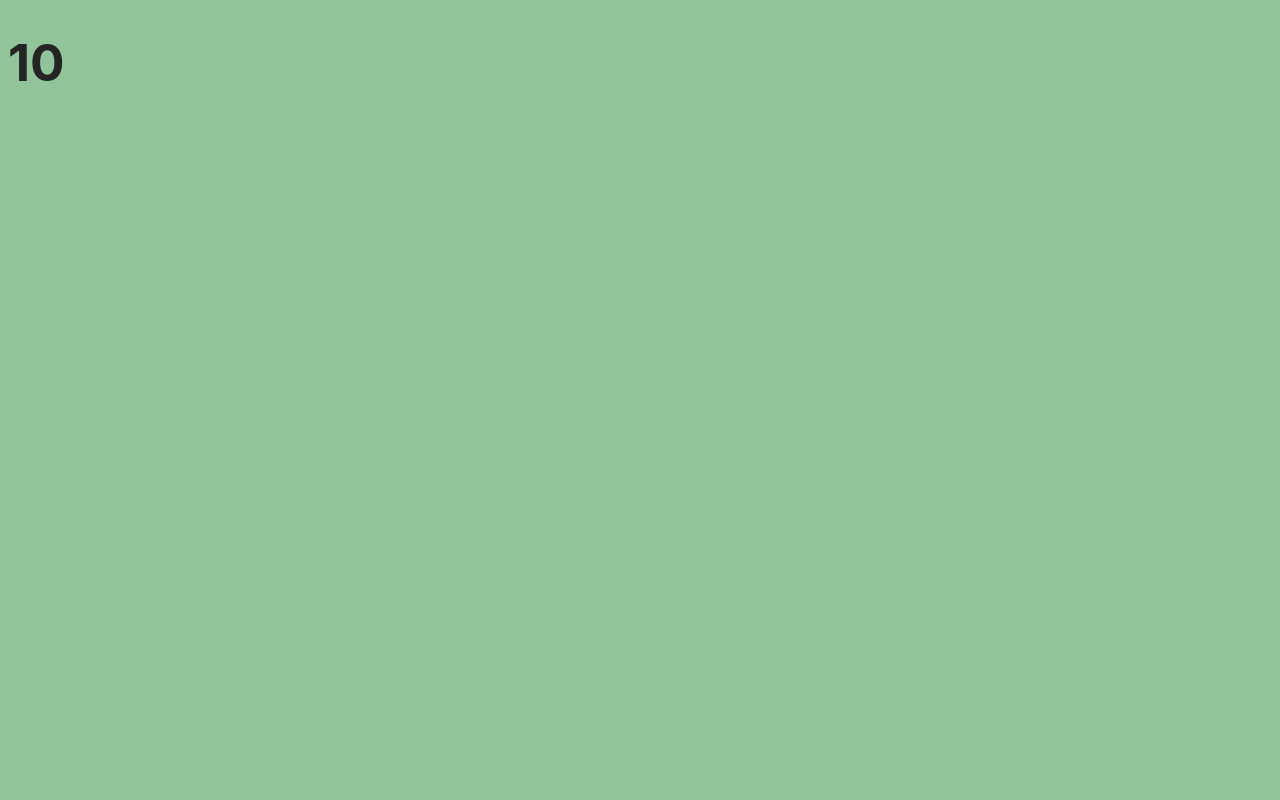
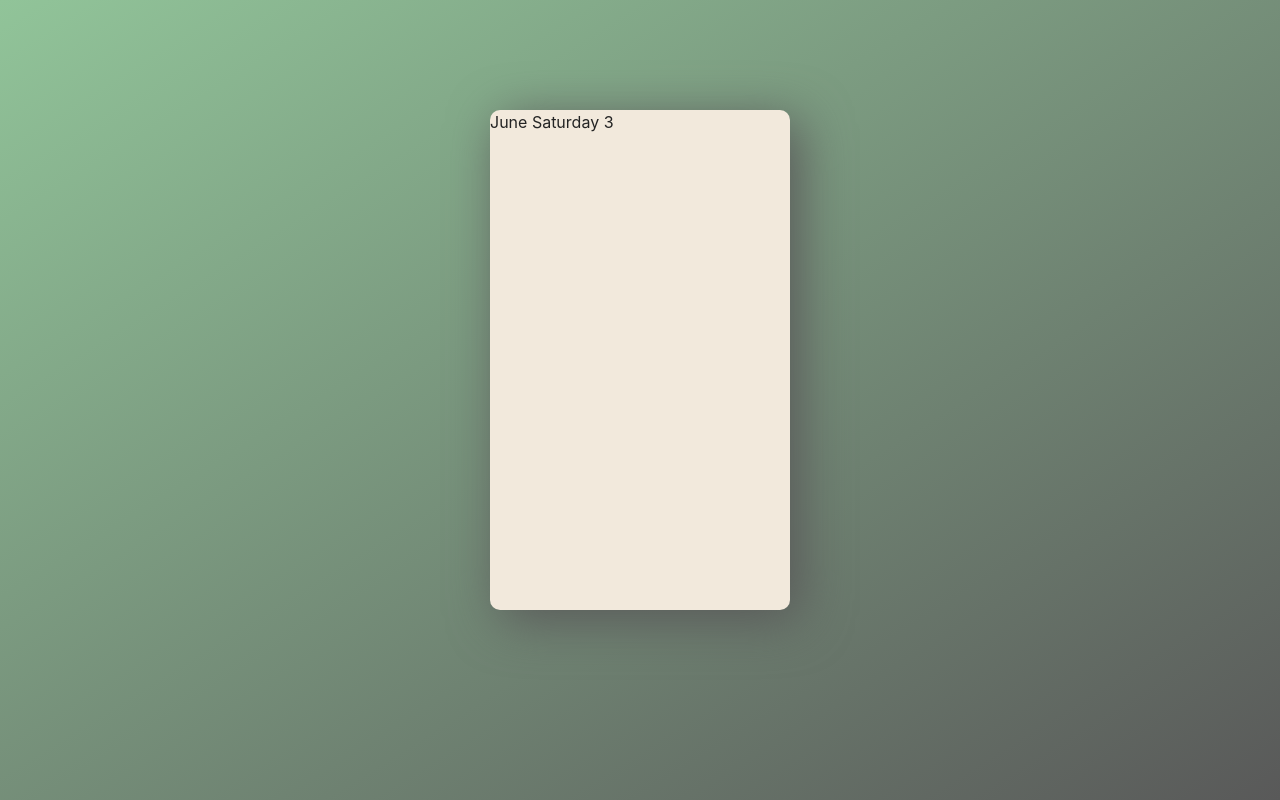
Before and after one commit to isildurrr1/todos-react, a React (Vite) app: page / in a window 1280 px wide. Built offline with nearby package versions, Linux system fonts and the light colour scheme.

Commit message:
add todo container

```diff
--- a/src/components/App.tsx
+++ b/src/components/App.tsx
@@ -1,9 +1,15 @@
 
 const App: React.FC = () => {
+  const date: Date  = new Date();
+  const days: string[] = ["Sunday", "Monday", "Tuesday", "Wednesday", "Thursday", "Friday", "Saturday"];
+  const months: string[] = ["January", "February", "March", "April", "May", "June", "July", "August", "September", "October", "November", "December"];
+  const monthNow: string = months[date.getMonth()];
+  const dayNow: string = days[date.getDay()];
+  const todaysDate: number = date.getDate();
   return (
-    <>
-      <h1>10</h1>
-    </>
+    <div className="todo">
+      <div className="todo__container">{monthNow} {dayNow} {todaysDate}</div>
+    </div>
   )
 }
 
--- a/src/index.sass
+++ b/src/index.sass
@@ -1,3 +1,4 @@
+@import url(./vendor/normalize.scss)
 // base colors
 $davys-gray: #595959
 $battleship-gray: #808f85
@@ -11,8 +12,28 @@
   line-height: 1.5
   font-weight: 400
   color: #242424
-  background-color: $celadon
+  background-image: linear-gradient(to bottom right, $celadon, $davys-gray)
+  width: 100%
+  height: 100%
 
 h1
   font-size: 3.2em
   line-height: 1.1
+
+.todo
+  position: fixed
+  top: 0
+  left: 0
+  width: 100%
+  height: 100%
+
+.todo__container
+  position: relative
+  top: 20%
+  left: 50%
+  transform: translate(-50%, -10%)
+  width: 300px
+  height: 500px
+  border-radius: 10px
+  box-shadow: 10px 10px 50px $davys-gray
+  background-color: $linen
--- /dev/null
+++ b/src/vendor/normalize.scss
@@ -0,0 +1,349 @@
+/*! normalize.css v8.0.1 | MIT License | github.com/necolas/normalize.css */
+
+/* Document
+   ========================================================================== */
+
+/**
+ * 1. Correct the line height in all browsers.
+ * 2. Prevent adjustments of font size after orientation changes in iOS.
+ */
+
+ html {
+  line-height: 1.15; /* 1 */
+  -webkit-text-size-adjust: 100%; /* 2 */
+}
+
+/* Sections
+   ========================================================================== */
+
+/**
+ * Remove the margin in all browsers.
+ */
+
+body {
+  margin: 0;
+}
+
+/**
+ * Render the `main` element consistently in IE.
+ */
+
+main {
+  display: block;
+}
+
+/**
+ * Correct the font size and margin on `h1` elements within `section` and
+ * `article` contexts in Chrome, Firefox, and Safari.
+ */
+
+h1 {
+  font-size: 2em;
+  margin: 0.67em 0;
+}
+
+/* Grouping content
+   ========================================================================== */
+
+/**
+ * 1. Add the correct box sizing in Firefox.
+ * 2. Show the overflow in Edge and IE.
+ */
+
+hr {
+  box-sizing: content-box; /* 1 */
+  height: 0; /* 1 */
+  overflow: visible; /* 2 */
+}
+
+/**
+ * 1. Correct the inheritance and scaling of font size in all browsers.
+ * 2. Correct the odd `em` font sizing in all browsers.
+ */
+
+pre {
+  font-family: monospace, monospace; /* 1 */
+  font-size: 1em; /* 2 */
+}
+
+/* Text-level semantics
+   ========================================================================== */
+
+/**
+ * Remove the gray background on active links in IE 10.
+ */
+
+a {
+  background-color: transparent;
+}
+
+/**
+ * 1. Remove the bottom border in Chrome 57-
+ * 2. Add the correct text decoration in Chrome, Edge, IE, Opera, and Safari.
+ */
+
+abbr[title] {
+  border-bottom: none; /* 1 */
+  text-decoration: underline; /* 2 */
+  text-decoration: underline dotted; /* 2 */
+}
+
+/**
+ * Add the correct font weight in Chrome, Edge, and Safari.
+ */
+
+b,
+strong {
+  font-weight: bolder;
+}
+
+/**
+ * 1. Correct the inheritance and scaling of font size in all browsers.
+ * 2. Correct the odd `em` font sizing in all browsers.
+ */
+
+code,
+kbd,
+samp {
+  font-family: monospace, monospace; /* 1 */
+  font-size: 1em; /* 2 */
+}
+
+/**
+ * Add the correct font size in all browsers.
+ */
+
+small {
+  font-size: 80%;
+}
+
+/**
+ * Prevent `sub` and `sup` elements from affecting the line height in
+ * all browsers.
+ */
+
+sub,
+sup {
+  font-size: 75%;
+  line-height: 0;
+  position: relative;
+  vertical-align: baseline;
+}
+
+sub {
+  bottom: -0.25em;
+}
+
+sup {
+  top: -0.5em;
+}
+
+/* Embedded content
+   ========================================================================== */
+
+/**
+ * Remove the border on images inside links in IE 10.
+ */
+
+img {
+  border-style: none;
+}
+
+/* Forms
+   ========================================================================== */
+
+/**
+ * 1. Change the font styles in all browsers.
+ * 2. Remove the margin in Firefox and Safari.
+ */
+
+button,
+input,
+optgroup,
+select,
+textarea {
+  font-family: inherit; /* 1 */
+  font-size: 100%; /* 1 */
+  line-height: 1.15; /* 1 */
+  margin: 0; /* 2 */
+}
+
+/**
+ * Show the overflow in IE.
+ * 1. Show the overflow in Edge.
+ */
+
+button,
+input { /* 1 */
+  overflow: visible;
+}
+
+/**
+ * Remove the inheritance of text transform in Edge, Firefox, and IE.
+ * 1. Remove the inheritance of text transform in Firefox.
+ */
+
+button,
+select { /* 1 */
+  text-transform: none;
+}
+
+/**
+ * Correct the inability to style clickable types in iOS and Safari.
+ */
+
+button,
+[type="button"],
+[type="reset"],
+[type="submit"] {
+  -webkit-appearance: button;
+}
+
+/**
+ * Remove the inner border and padding in Firefox.
+ */
+
+button::-moz-focus-inner,
+[type="button"]::-moz-focus-inner,
+[type="reset"]::-moz-focus-inner,
+[type="submit"]::-moz-focus-inner {
+  border-style: none;
+  padding: 0;
+}
+
+/**
+ * Restore the focus styles unset by the previous rule.
+ */
+
+button:-moz-focusring,
+[type="button"]:-moz-focusring,
+[type="reset"]:-moz-focusring,
+[type="submit"]:-moz-focusring {
+  outline: 1px dotted ButtonText;
+}
+
+/**
+ * Correct the padding in Firefox.
+ */
+
+fieldset {
+  padding: 0.35em 0.75em 0.625em;
+}
+
+/**
+ * 1. Correct the text wrapping in Edge and IE.
+ * 2. Correct the color inheritance from `fieldset` elements in IE.
+ * 3. Remove the padding so developers are not caught out when they zero out
+ *    `fieldset` elements in all browsers.
+ */
+
+legend {
+  box-sizing: border-box; /* 1 */
+  color: inherit; /* 2 */
+  display: table; /* 1 */
+  max-width: 100%; /* 1 */
+  padding: 0; /* 3 */
+  white-space: normal; /* 1 */
+}
+
+/**
+ * Add the correct vertical alignment in Chrome, Firefox, and Opera.
+ */
+
+progress {
+  vertical-align: baseline;
+}
+
+/**
+ * Remove the default vertical scrollbar in IE 10+.
+ */
+
+textarea {
+  overflow: auto;
+}
+
+/**
+ * 1. Add the correct box sizing in IE 10.
+ * 2. Remove the padding in IE 10.
+ */
+
+[type="checkbox"],
+[type="radio"] {
+  box-sizing: border-box; /* 1 */
+  padding: 0; /* 2 */
+}
+
+/**
+ * Correct the cursor style of increment and decrement buttons in Chrome.
+ */
+
+[type="number"]::-webkit-inner-spin-button,
+[type="number"]::-webkit-outer-spin-button {
+  height: auto;
+}
+
+/**
+ * 1. Correct the odd appearance in Chrome and Safari.
+ * 2. Correct the outline style in Safari.
+ */
+
+[type="search"] {
+  -webkit-appearance: textfield; /* 1 */
+  outline-offset: -2px; /* 2 */
+}
+
+/**
+ * Remove the inner padding in Chrome and Safari on macOS.
+ */
+
+[type="search"]::-webkit-search-decoration {
+  -webkit-appearance: none;
+}
+
+/**
+ * 1. Correct the inability to style clickable types in iOS and Safari.
+ * 2. Change font properties to `inherit` in Safari.
+ */
+
+::-webkit-file-upload-button {
+  -webkit-appearance: button; /* 1 */
+  font: inherit; /* 2 */
+}
+
+/* Interactive
+   ========================================================================== */
+
+/*
+ * Add the correct display in Edge, IE 10+, and Firefox.
+ */
+
+details {
+  display: block;
+}
+
+/*
+ * Add the correct display in all browsers.
+ */
+
+summary {
+  display: list-item;
+}
+
+/* Misc
+   ========================================================================== */
+
+/**
+ * Add the correct display in IE 10+.
+ */
+
+template {
+  display: none;
+}
+
+/**
+ * Add the correct display in IE 10.
+ */
+
+[hidden] {
+  display: none;
+}
```
